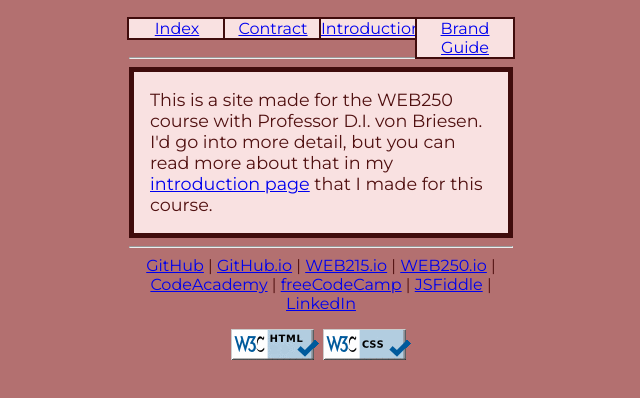
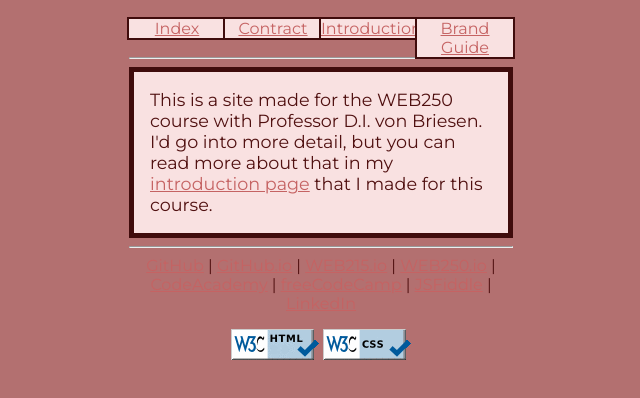
Before and after one commit to cbaile47/web250, a plain HTML site: page index.html in a window 1280 px wide. Shown: the part 160-558 px from the top of the page, without its empty margins (319-959 px from the left). Drawn offline with nearby package versions, Linux system fonts and the light colour scheme; a web font is replaced by a local one.

Commit message:
Update default.css

```diff
--- a/styles/default.css
+++ b/styles/default.css
@@ -93,6 +93,14 @@ p#tagline {
 }
 
 /* Link Styles */
+a {
+	color: rgb(197, 99, 99);
+}
+
+a:visited {
+	color: rgb(150, 0, 0);
+}
+
 a#validation_link_html, a#validation_link_css {
 	text-decoration: none;
 }
```
